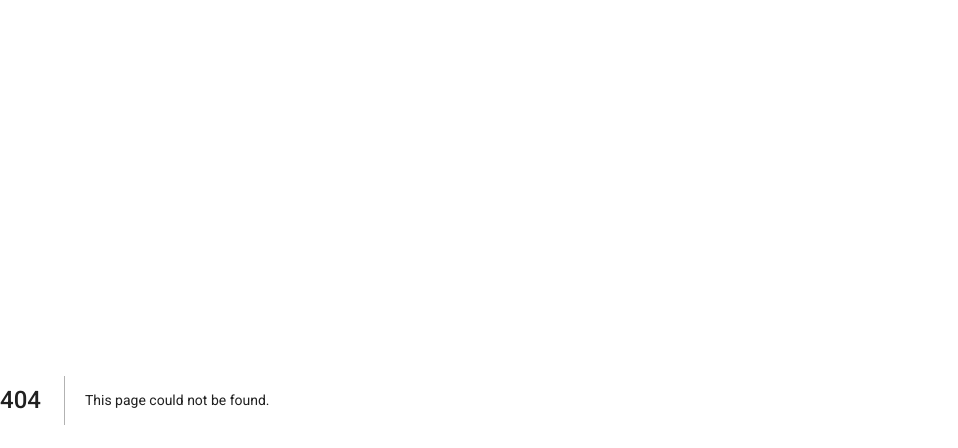
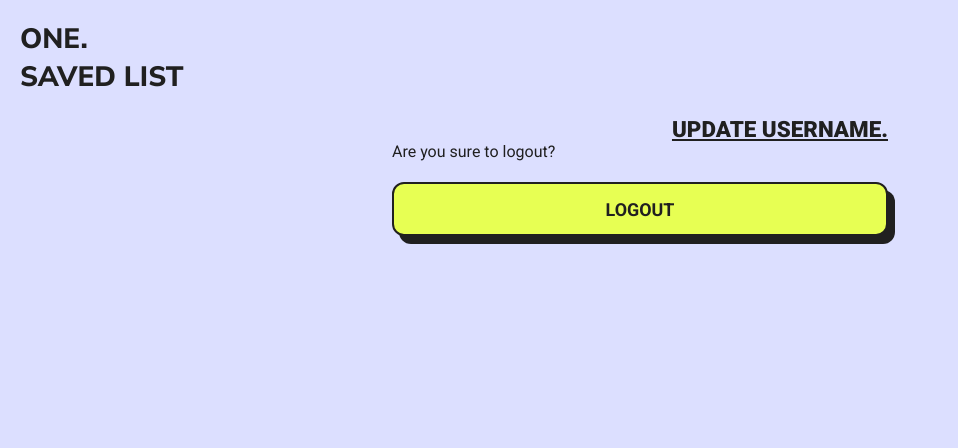
Before and after one commit to NataliaFrancisca/modern-saved-list, a Next.js app: page /dashboard/menu/logout in a window 1280 px wide. Before the commit this address had no page. Shown: the top 448 px of the page, without its empty margins (0-958 px from the left). Built offline with nearby package versions, Linux system fonts and the light colour scheme.

Commit message:
feat: create the logout component

```diff
--- /dev/null
+++ b/src/app/dashboard/menu/logout/page.tsx
@@ -0,0 +1,30 @@
+'use client';
+import AppTitle from '@/app/components/app-title';
+import ButtonDefault from '@/app/components/button-default';
+import { signOutUser } from '@/app/firebase/auth/singout';
+import { deleteCookie } from '@/app/utils/local-storage/save-user';
+import { useRouter } from 'next/navigation';
+
+const Logout = () => {
+  const router = useRouter();
+
+  const sumbitLogoutUser = async () => {
+    await signOutUser();
+    deleteCookie();
+    router.push('/login');
+  };
+
+  return (
+    <section className="base-page">
+      <AppTitle />
+
+      <form className="form-element" onSubmit={() => sumbitLogoutUser()}>
+        <legend className="page-legend">UPDATE USERNAME.</legend>
+        <label>Are you sure to logout?</label>
+        <ButtonDefault btnName="LOGOUT" />
+      </form>
+    </section>
+  );
+};
+
+export default Logout;
```
